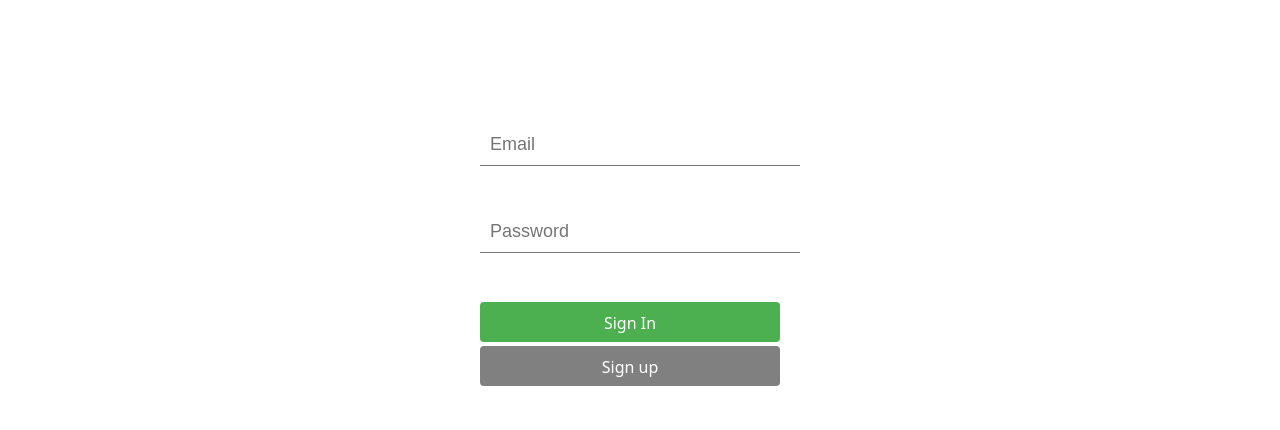
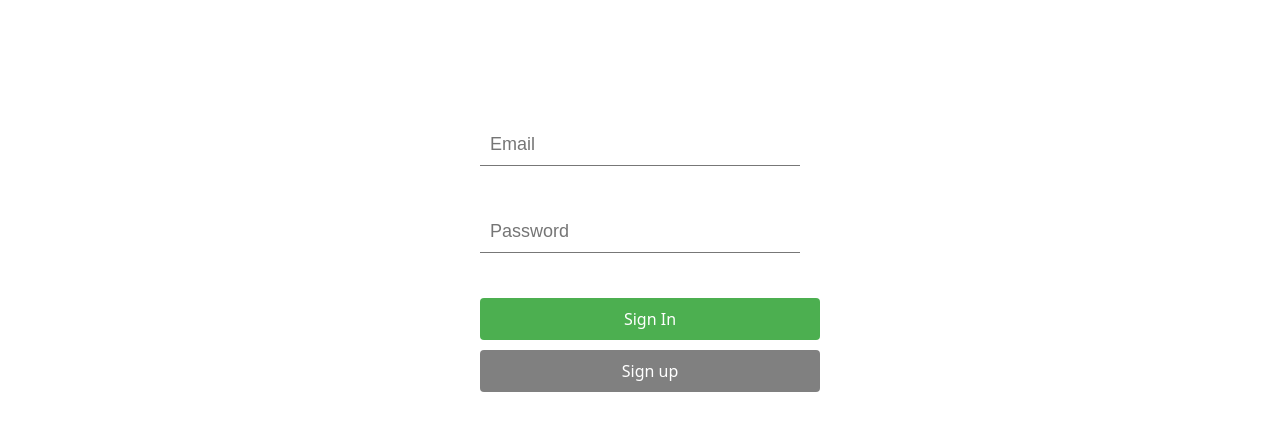
Before and after one commit to sammm8989/DistributedProject, a plain HTML site: page target/classes/static/index.html in a window 1280 px wide. Shown: the part 68-498 px from the top of the page. Drawn offline with Linux system fonts and the light colour scheme; no server answers.

Commit message:
css of buttons fixed

```diff
--- a/src/main/resources/static/index.css
+++ b/src/main/resources/static/index.css
@@ -59,25 +59,17 @@ img {
 }
 
 .login-button {
-    align-items: center;
-    background-color: #008200;
+    background-color: #4CAF50; /* Green */
     border: none;
-    border-radius: 2px;
-    box-sizing: border-box;
-    color: #fff;
+    color: white;
+    padding: 10px 20px;
+    text-align: center;
+    text-decoration: none;
+    display: block;
+    border-radius: 4px;
     cursor: pointer;
-    display: inline-flex;
-    height: 40px;
-    justify-content: center;
-    margin-top: 4px;
-    outline: none;
-    overflow: hidden;
-    position: relative;
-    user-select: none;
-    white-space: nowrap;
-    width: 100%;
-    vertical-align: middle;
-    width: 300px;
+    width: 300px; /* Fixed size */
+    margin: 10px auto; /* Center horizontally and add margin above */
 }
 
 .signup-button {
@@ -123,10 +115,7 @@ label {
     color: #777;
     font-size: 16px;
     font-weight: normal;
-    position: absolute;
     pointer-events: none;
-    left: 5px;
-    top: 10px;
     transition: 300ms ease all;
 }
 
@@ -156,6 +145,7 @@ label {
     display: inline-block;
     width: 150px;
     font-weight: bold;
+    position: relative; /* Remove absolute positioning */
 }
 
 .selection select {
@@ -164,20 +154,8 @@ label {
 
 #responseContainer {
     margin-top: 20px;
+    margin-left: auto;
+    margin-right: auto;
+    max-width: 500px;
+    text-align: center;
 }
-
-.login-button {
-    background-color: #4CAF50; /* Green */
-    border: none;
-    color: white;
-    padding: 10px 20px;
-    text-align: center;
-    text-decoration: none;
-    display: inline-block;
-    border-radius: 4px;
-    cursor: pointer;
-}
-
-.signup-button {
-    background-color: grey;
-}
--- a/target/classes/static/index.css
+++ b/target/classes/static/index.css
@@ -59,25 +59,17 @@ img {
 }
 
 .login-button {
-    align-items: center;
-    background-color: #008200;
+    background-color: #4CAF50; /* Green */
     border: none;
-    border-radius: 2px;
-    box-sizing: border-box;
-    color: #fff;
+    color: white;
+    padding: 10px 20px;
+    text-align: center;
+    text-decoration: none;
+    display: block;
+    border-radius: 4px;
     cursor: pointer;
-    display: inline-flex;
-    height: 40px;
-    justify-content: center;
-    margin-top: 4px;
-    outline: none;
-    overflow: hidden;
-    position: relative;
-    user-select: none;
-    white-space: nowrap;
-    width: 100%;
-    vertical-align: middle;
-    width: 300px;
+    width: 300px; /* Fixed size */
+    margin: 10px auto; /* Center horizontally and add margin above */
 }
 
 .signup-button {
@@ -123,10 +115,7 @@ label {
     color: #777;
     font-size: 16px;
     font-weight: normal;
-    position: absolute;
     pointer-events: none;
-    left: 5px;
-    top: 10px;
     transition: 300ms ease all;
 }
 
@@ -156,6 +145,7 @@ label {
     display: inline-block;
     width: 150px;
     font-weight: bold;
+    position: relative; /* Remove absolute positioning */
 }
 
 .selection select {
@@ -164,20 +154,8 @@ label {
 
 #responseContainer {
     margin-top: 20px;
+    margin-left: auto;
+    margin-right: auto;
+    max-width: 500px;
+    text-align: center;
 }
-
-.login-button {
-    background-color: #4CAF50; /* Green */
-    border: none;
-    color: white;
-    padding: 10px 20px;
-    text-align: center;
-    text-decoration: none;
-    display: inline-block;
-    border-radius: 4px;
-    cursor: pointer;
-}
-
-.signup-button {
-    background-color: grey;
-}
```
Also changed, not shown: 3 other files.
